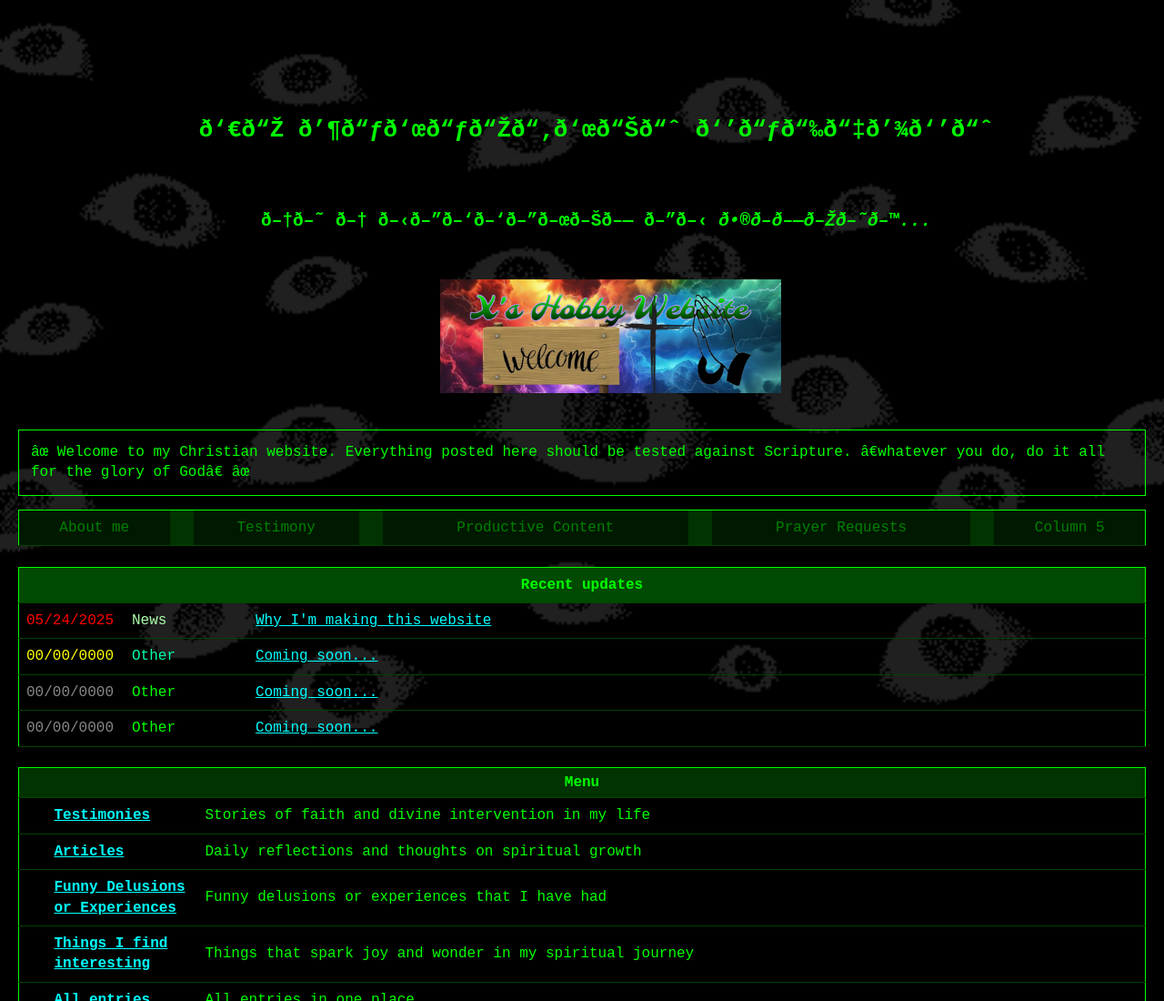
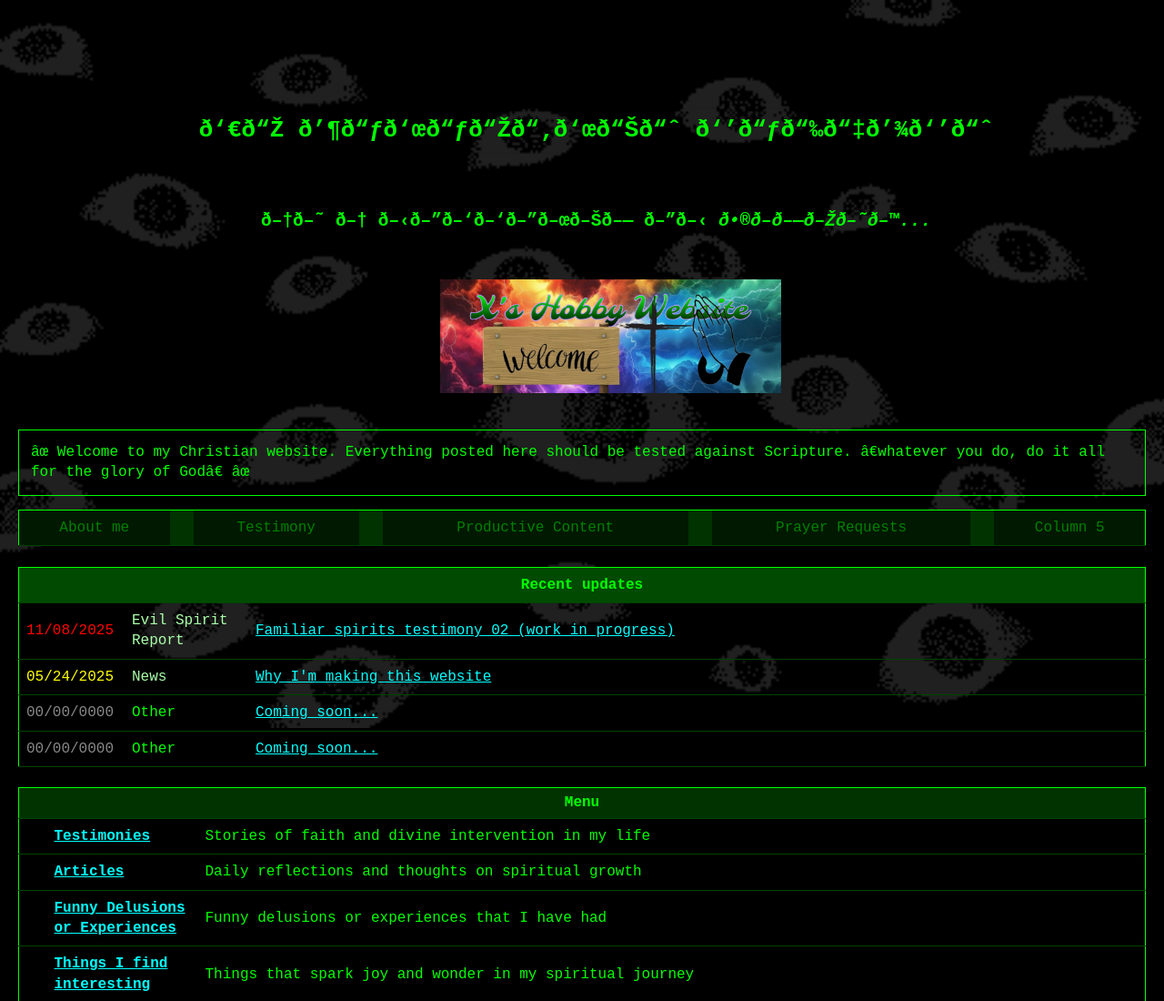
Before and after one commit to pxavierprof2006-star/Website1, a plain HTML site: page index.html in a window 1280 px wide. Shown: the top 1100 px of the page at 91% size. Drawn offline with Linux system fonts and the light colour scheme.

Commit message:
Add files via upload

```diff
--- a/index.html
+++ b/index.html
@@ -314,19 +314,19 @@
         </tr>
         <tr>
             <!-- Date column - class="new" makes it red -->
-            <td class="new">05/24/2025</td>
+            <td class="new">11/08/2025</td>
             <!-- Category column - class="testimonies" makes it light green -->
-            <td class="testimonies">News</td>
+            <td class="testimonies">Evil Spirit Report</td>
             <!-- Link column - A tag creates a clickable link -->
             <!-- href tells the browser which page to go to when clicked -->
-            <td><a href="api\categories\all\entry_01.html">Why I'm making this website</a></td>
+            <td><a href="api\categories\testimonies\familiarspirittestimony2.html">Familiar spirits testimony 02 (work in progress)</a></td>
         </tr>
         <tr>
             <!-- class="next" makes the date yellow -->
-            <td class="next">00/00/0000</td>
+            <td class="next">05/24/2025</td>
             <!-- class="dreams" makes it turquoise -->
-            <td class="dreams">Other</td>
-            <td><a href="entry2.html">Coming soon...</a></td>
+            <td class="testimonies">News</td>
+            <td><a href="api\categories\all\entry_01.html">Why I'm making this website</a></td>
         </tr>
         <tr>
             <!-- class="old" makes the date gray -->
```
